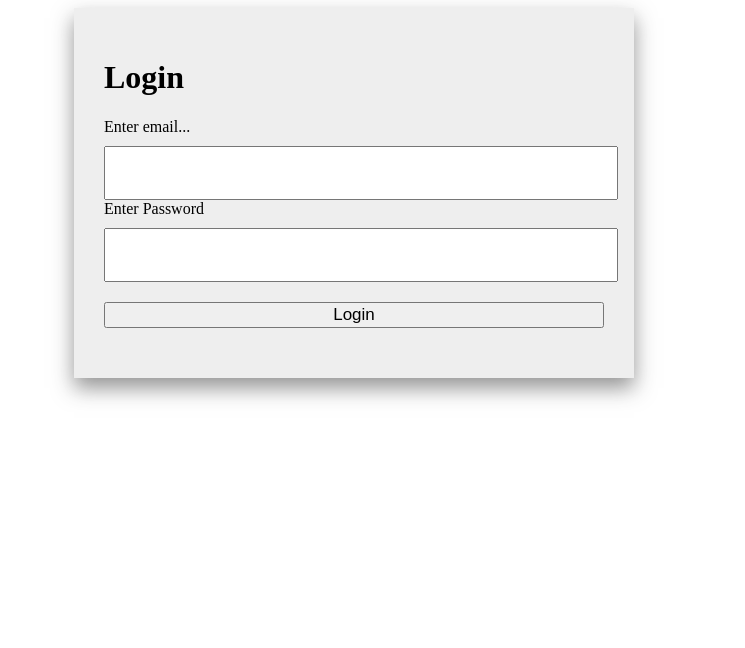
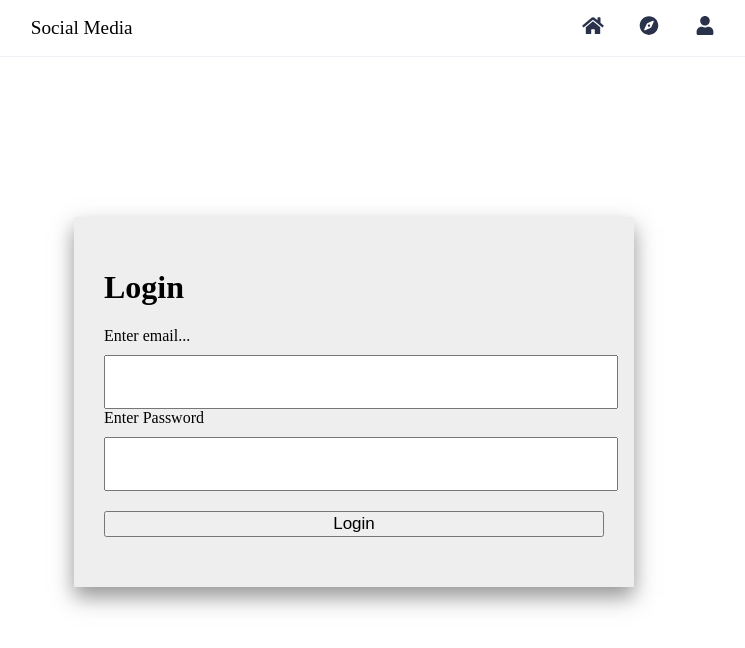
Before and after one commit to Thomas13702/socialmedia_backend, a Next.js app: page /login in a window 1280 px wide. Shown: the top 648 px of the page, without its empty margins (286-1031 px from the left). Built offline with nearby package versions, Linux system fonts and the light colour scheme.

Commit message:
Added home page and started drop down menu, header still showing on auth pages

```diff
--- a/components/Layout.js
+++ b/components/Layout.js
@@ -3,11 +3,24 @@ import { useRouter } from "next/router";
 import Navbar from "./NavBar";
 import Footer from "./Footer";
 import styles from "@/styles/Layout.module.css";
+import { useEffect } from "react";
 
 export default function Layout({ title, keywords, description, children }) {
   //layout will wrap content, what ever is wrapped will be the children
 
   const router = useRouter();
+
+  const hasLoggedIn = () => {
+    if (
+      router.pathname !== "/" ||
+      router.pathname !== "/login" ||
+      router.pathname !== "/register"
+    ) {
+      return true;
+    } else {
+      return false;
+    }
+  };
 
   return (
     <div>
@@ -16,9 +29,7 @@ export default function Layout({ title, keywords, description, children }) {
         <meta name="description" content={description} />
         <meta name="keywords" content={keywords} />
       </Head>
-      {router.pathname !== "/" ||
-        router.pathname !== "/login" ||
-        (router.pathname !== "/register" && <Navbar />)}
+      {hasLoggedIn() && <Navbar />}
 
       <div className={styles.container}>{children}</div>
       <Footer />
--- a/pages/login.js
+++ b/pages/login.js
@@ -18,7 +18,7 @@ export default function Login() {
       .auth()
       .signInWithEmailAndPassword(email, password)
       .then(() => {
-        window.location.href = "/";
+        window.location.href = "/authenticated";
       })
       .catch((error) => {
         const message = error.message;
--- a/pages/register.js
+++ b/pages/register.js
@@ -22,7 +22,7 @@ export default function Login() {
           .auth()
           .createUserWithEmailAndPassword(email, password)
           .then(() => {
-            window.location.href = "/";
+            window.location.href = "/authenticated";
           })
           .catch((error) => {
             const message = error.message;
--- a/styles/AuthForm.module.css
+++ b/styles/AuthForm.module.css
@@ -1,6 +1,6 @@
 .auth {
   max-width: 500px;
-  margin: auto;
+  margin: 10rem auto;
   padding: 30px;
   box-shadow: 0px 10px 20px 0px rgba(50, 50, 50, 0.52);
   background-color: #eeeeee;
```
Also changed, not shown: pages/home.js (added, +33 -0 lines), styles/Home.module.css (+18 -0 lines), components/DropDownMenu.js (added).
